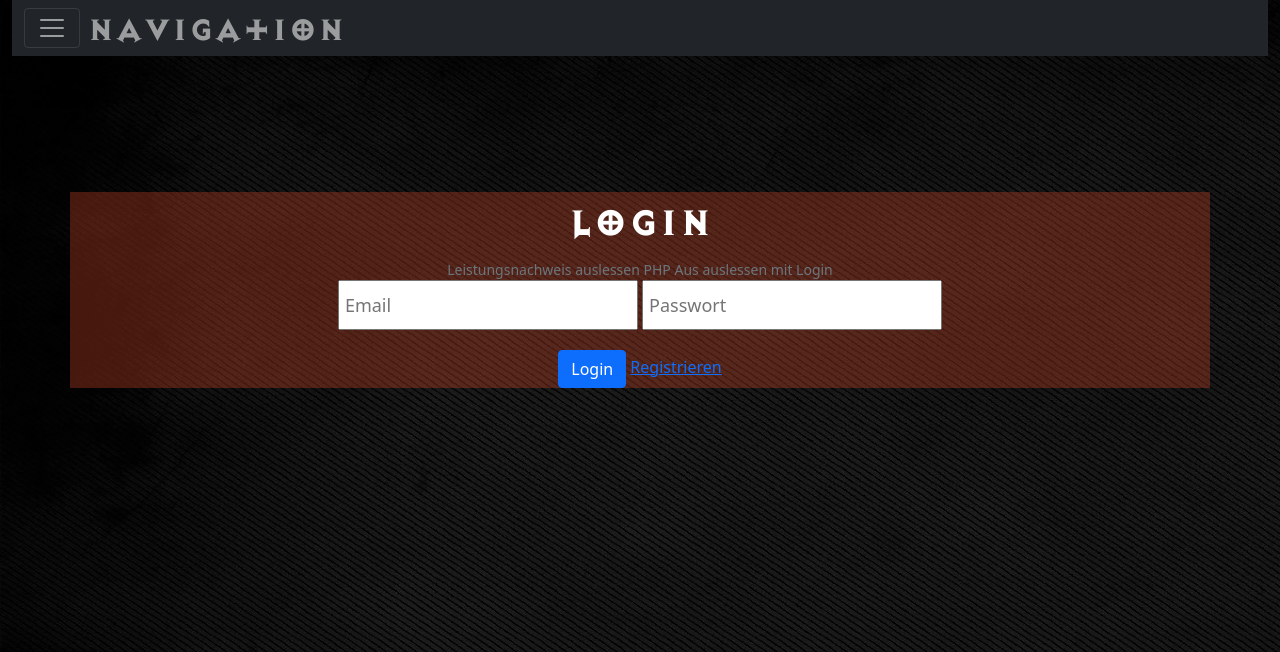
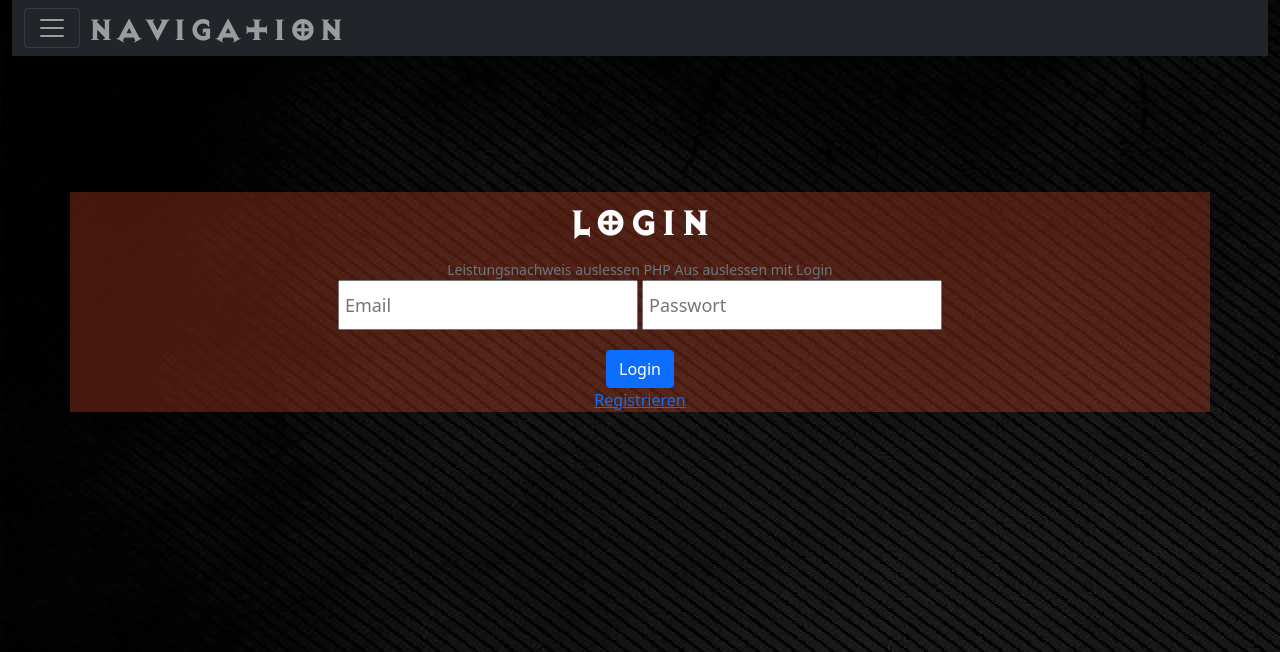
Before and after one commit to Scheka97/html, a PHP site: page /login.html in a window 1280 px wide. Shown: the top 652 px of the page. Run offline with PHP 8.4, Linux system fonts and the light colour scheme.

Commit message:
form eingefügt

```diff
--- a/wochen_project/css/style.css
+++ b/wochen_project/css/style.css
@@ -1,3 +1,5 @@
+
+
 /* Musik aussehen */
 
 .sound {
@@ -431,12 +433,9 @@ table.table_1 tr:nth-child(even) {
   .qc-cmp2-persistent-link {
       right: auto !important;
   }
-  body, html.takeover--is-visible div#takeover {
-      background-image: url(images/hintergrund-diablo.jpg);
-      background-repeat: repeat;
-      background-size: 2048px 1026px;
+
   }
-}
+
 /* 1200px
 @media screen and (min-width: 75em) {
 }
@@ -448,22 +447,3 @@ table.table_1 tr:nth-child(even) {
 }
 
 }
-
-/* 1680px
-@media screen and (min-width: 105em) {
-}
-
-*/
-/*
-*  Eight-column grid active
-*  ----------------------------------------------------------------------
-*  Margin   | #  1     2     3     4     5     6     7     8   |   Margin
-*  5.55555% | %  12.5  25.0  37.5  50.0  62.5  75.0  87.5  100 | 5.55555%
-*  ----------------------------------------------------------------------------------------------------------------------
-
-
-*  Sixteen-column grid active
-*  ----------------------------------------------------------------------------------------------------------------------
-*  Margin   | #  1     2     3     4     5     6     7     8     9     10    11    12    13    14    15    16  |   Margin
-*  5.55555% | %  6.25  12.5  18.75 25.0  31.25 37.5  43.75 50.0  56.25 62.5  68.75 75.0  81.25 87.5  93.75 100 | 5.55555%
-*/
--- a/wochen_project/login.html
+++ b/wochen_project/login.html
@@ -68,13 +68,17 @@
 
     <div class="container-sm">
 
+      <form>
+
         <h1 class="big" >Login</h1>
         <div id="emailHelp" class="form-text">Leistungsnachweis auslessen PHP Aus auslessen mit Login</div>
         <input type="text" id="exampleInputEmail1" aria-describedby="emailHelp" name="user" placeholder="Email">
         <input type="password"  id="exampleInputPassword1" name="password" placeholder="Passwort"><br>
         <button type="submit" class="btn btn-primary" name="submit" class="button" onclick="test()">Login</button>
-        </form>
-        <a href="php/signup.php">Registrieren</a>
+
+      </form>
+
+       <a href="php/signup.php">Registrieren</a>
     </div>
 
 </div>
```
